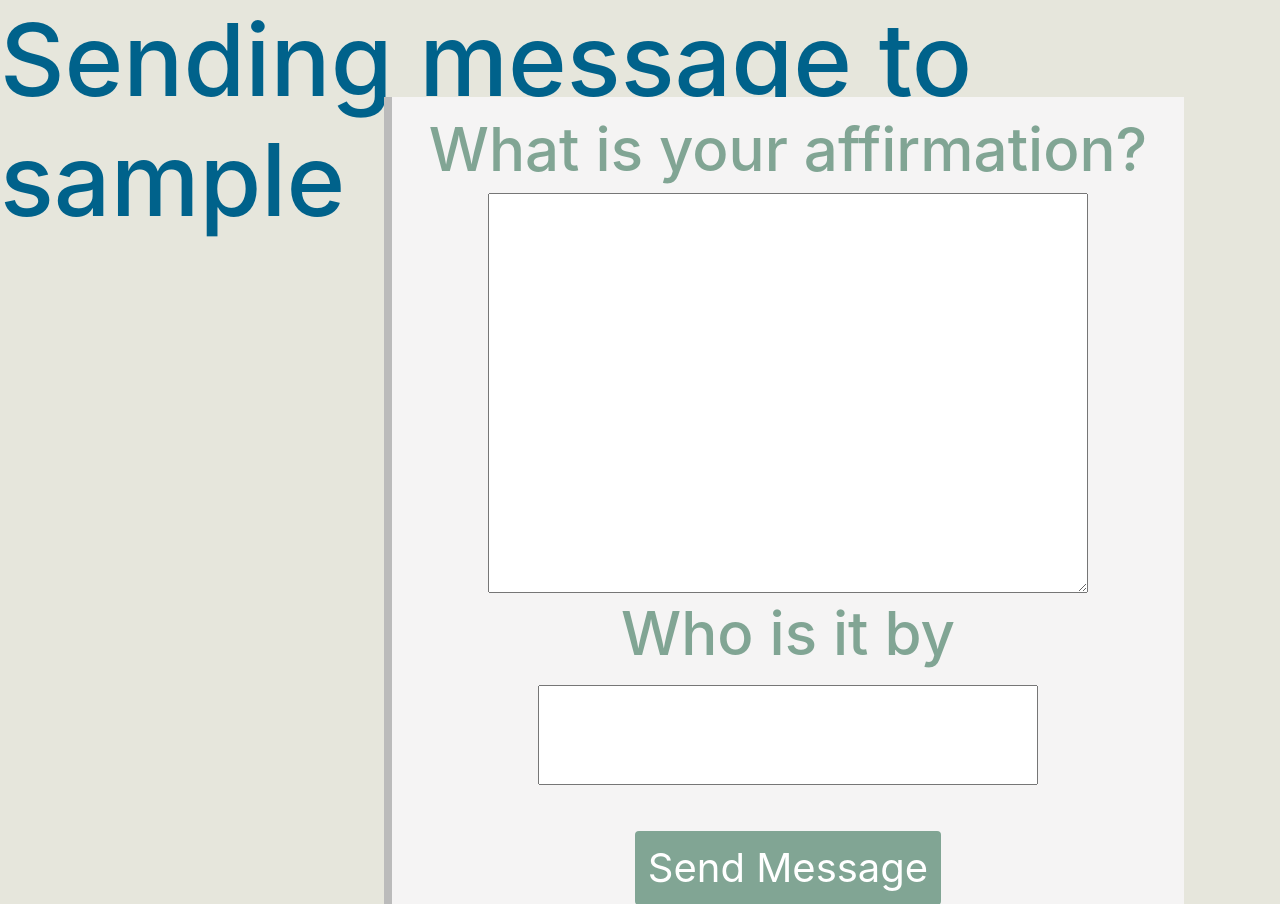
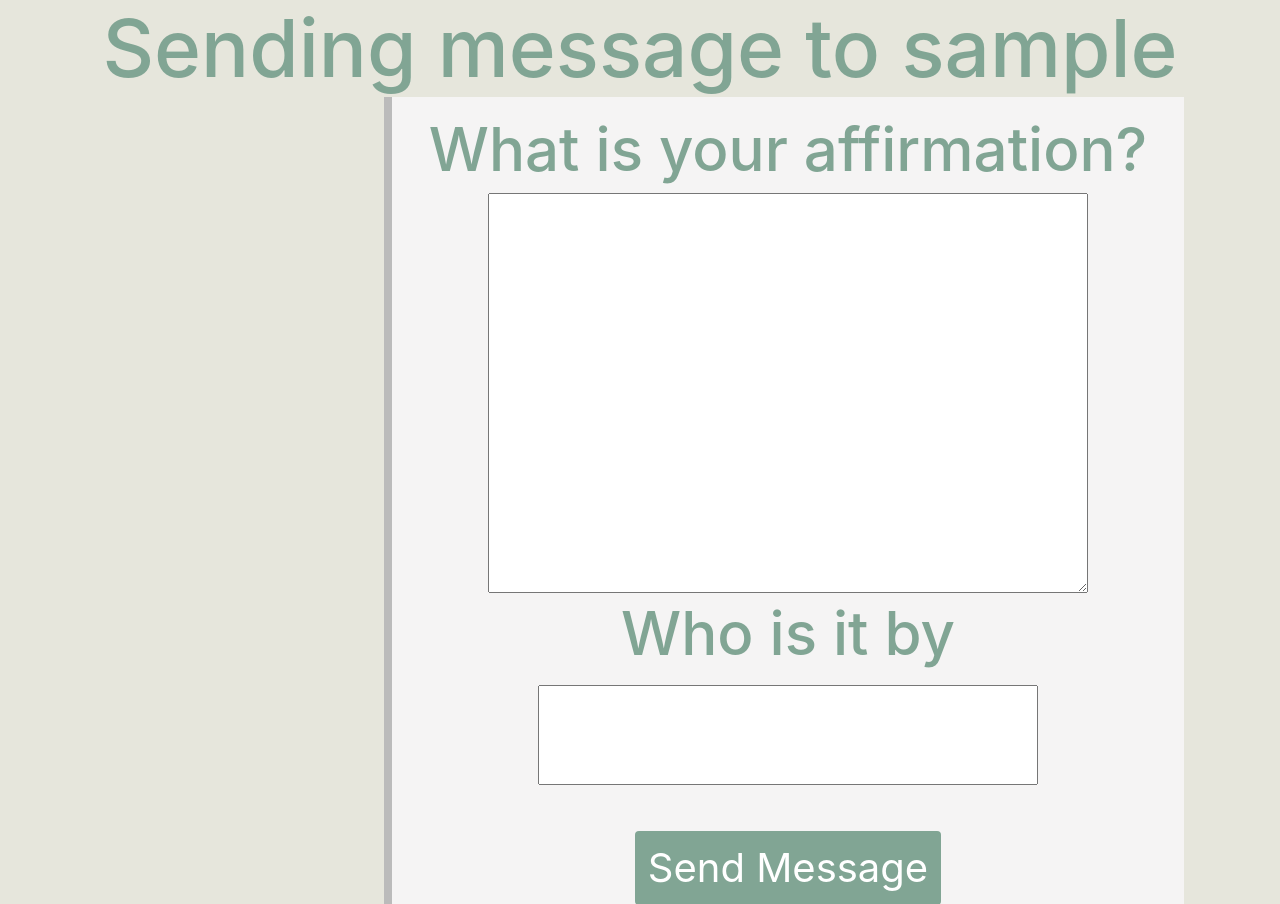
Before and after one commit to aibarrola/AffirmationMessenger, a Flask app: a page that uses app_folder/templates/sendMessage.html in a window 1280 px wide. Shown: the part 61-965 px from the top of the page. Run offline with Flask 2, Linux system fonts and the light colour scheme; the visitor is signed in with stand-in values (Sample User, id 1); data comes from the database, SQL or seed files in the repository; some libraries are stand-ins or nearby versions.

Commit message:
centered title

```diff
--- a/app_folder/templates/sendMessage.html
+++ b/app_folder/templates/sendMessage.html
@@ -2,7 +2,9 @@
 
 {% block message %}
 
-<h1> Sending message to {{ToUser.username}} </h1>
+<div class="center">
+    <h2> Sending message to {{ToUser.username}} </h2>
+</div>
 
 
 <div id="messagePaper" class="center paper">
```
